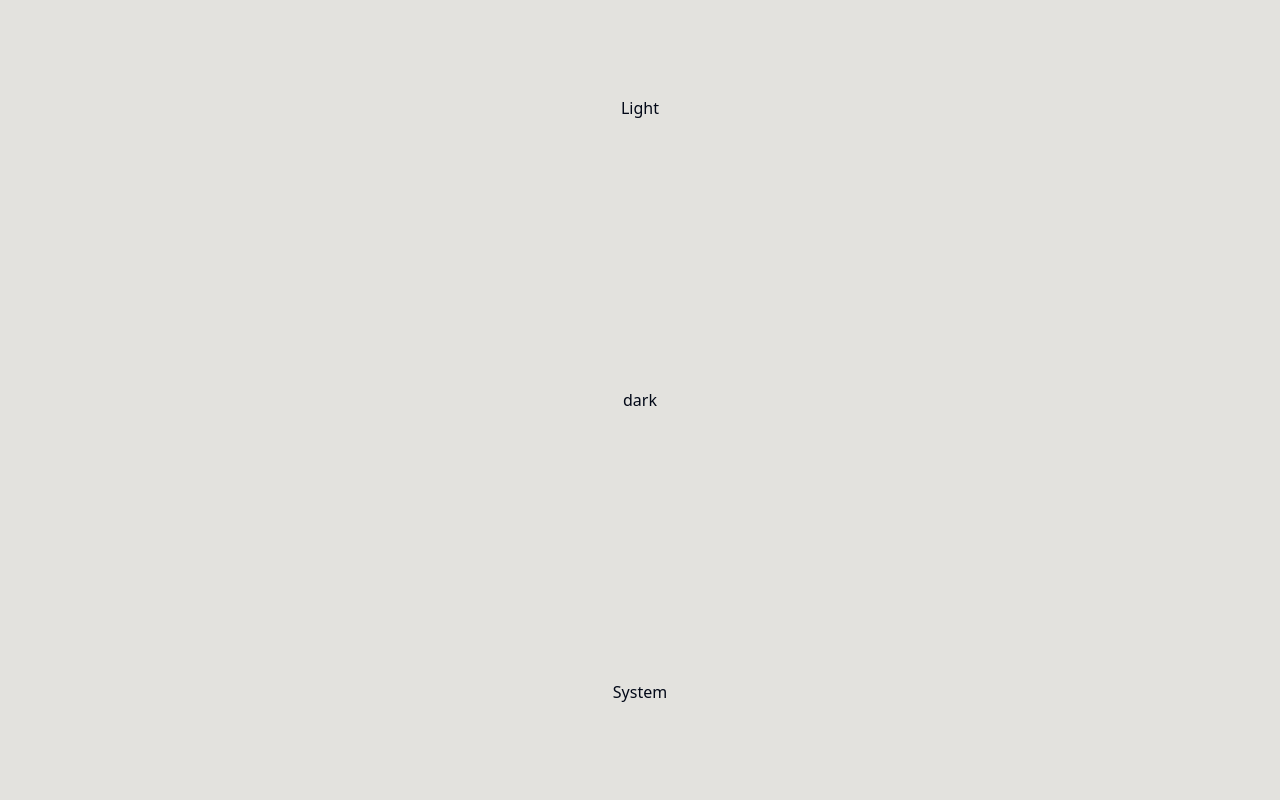
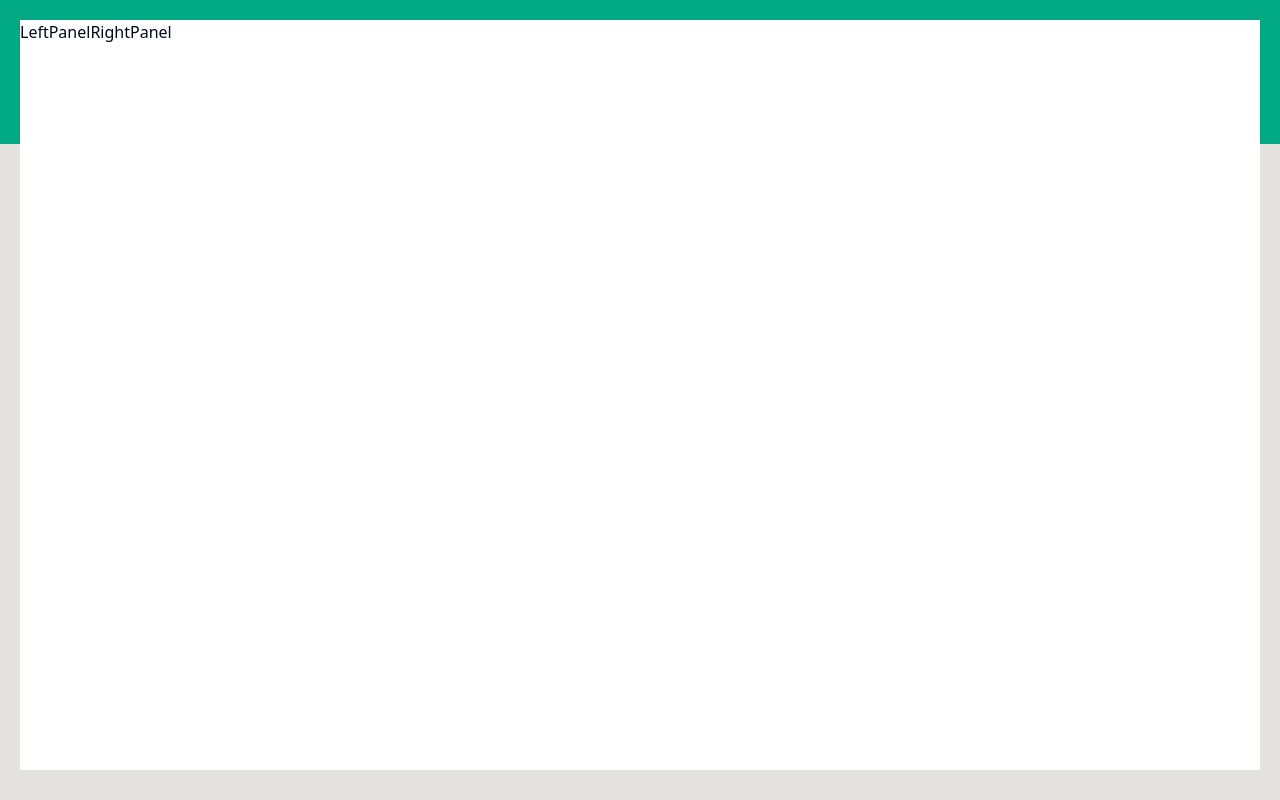
Before and after one commit to tibecvp/whatsapp-tibecvp, a Next.js app: page / in a window 1280 px wide. Built offline with nearby package versions, Linux system fonts and the light colour scheme.

Commit message:
Adds the Laft and Right panel containers to the homepage and configures the css variables in the global.css

```diff
--- a/src/app/globals.css
+++ b/src/app/globals.css
@@ -6,6 +6,20 @@
 @theme inline {
   --color-background: var(--background);
   --color-foreground: var(--foreground);
+  /* CLASSES ADDED BY US */
+  --color-container: var(--container);
+  --color-gray-primary: var(--gray-primary);
+  --color-gray-secondary: var(--gray-secondary);
+  --color-gray-tertiary: var(--gray-tertiary);
+  --color-left-panel: var(--left-panel);
+  --color-chat-hover: var(--chat-hover);
+  --color-green-primary: var(--green-primary);
+  --color-green-secondary: var(--green-secondary);
+  --color-green-chat: var(--green-chat);
+
+  --image-chat-tile-light: var(--chat-tile-light);
+  --image-chat-tile-dark: var(--chat-tile-dark);
+  /* CLASSES ADDED BY US */
   --font-sans: var(--font-geist-sans);
   --font-mono: var(--font-geist-mono);
   --color-sidebar-ring: var(--sidebar-ring);
--- a/src/app/page.tsx
+++ b/src/app/page.tsx
@@ -1,15 +1,20 @@
 "use client"
 
-import { useTheme } from "next-themes"
+import LeftPanel from "@/components/home/left-panel"
+import RightPanel from "@/components/home/right-panel"
+// import { useTheme } from "next-themes"
 
 export default function Home() {
-  const { setTheme } = useTheme()
+  // const { setTheme } = useTheme()
 
   return (
-    <main className='flex min-h-screen flex-col items-center justify-between p-24'>
-      <button onClick={() => setTheme("light")}>Light</button>
-      <button onClick={() => setTheme("dark")}>dark</button>
-      <button onClick={() => setTheme("system")}>System</button>
+    <main className='m-5'>
+      <div className='flex overflow-y-hidden h-[calc(100vh-50px)] max-w-[1700px] mx-auto bg-left-panel'>
+        {/* Green background decorator for Light Mode */}
+        <div className='fixed top-0 left-0 w-full h-36 bg-green-primary dark:bg-transparent -z-30' />
+        <LeftPanel />
+        <RightPanel />
+      </div>
     </main>
   )
 }
--- /dev/null
+++ b/src/components/home/left-panel.tsx
@@ -0,0 +1,4 @@
+const LeftPanel = () => {
+    return <div>LeftPanel</div>
+}
+export default LeftPanel
--- /dev/null
+++ b/src/components/home/right-panel.tsx
@@ -0,0 +1,4 @@
+const RightPanel = () => {
+    return <div>RightPanel</div>
+}
+export default RightPanel
```
